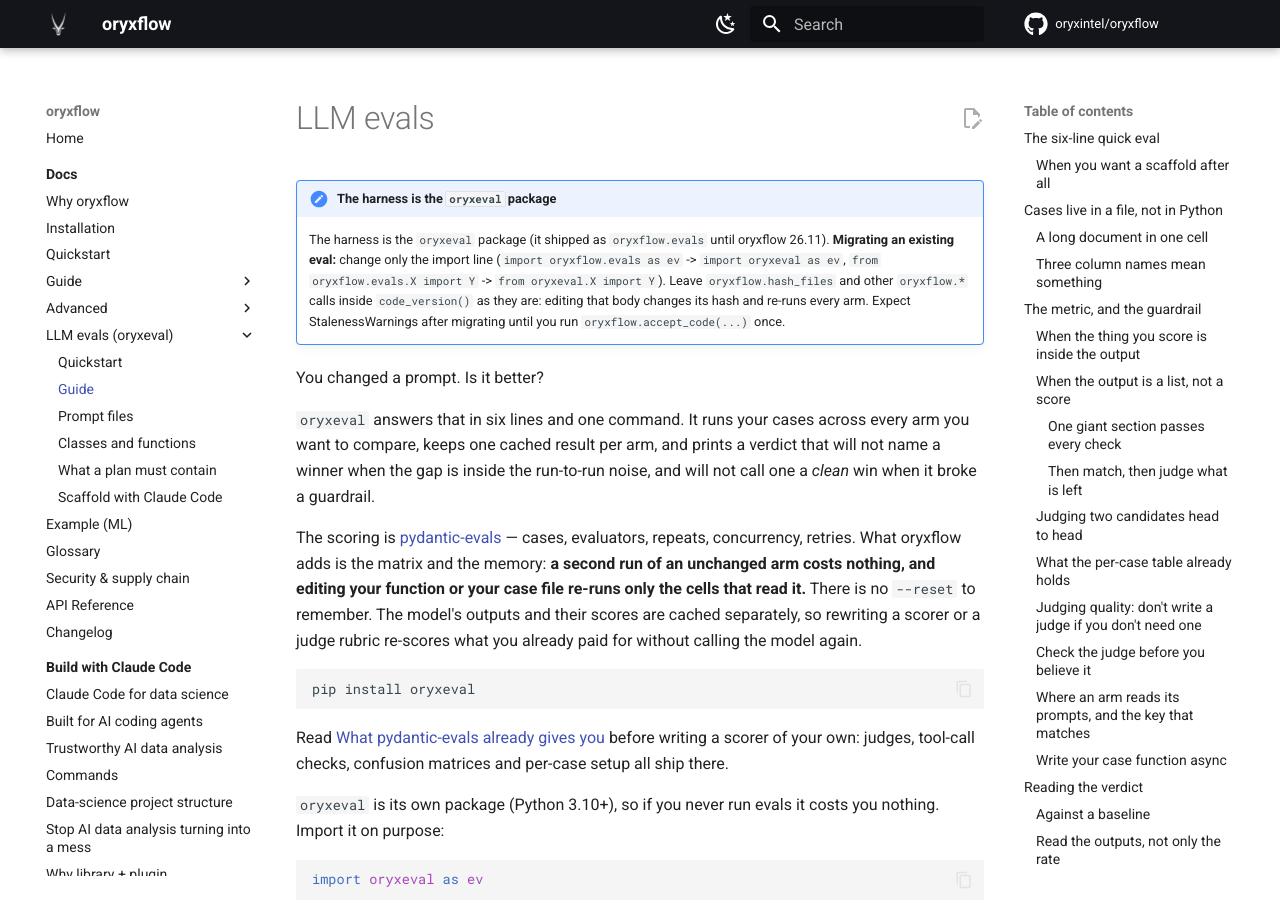
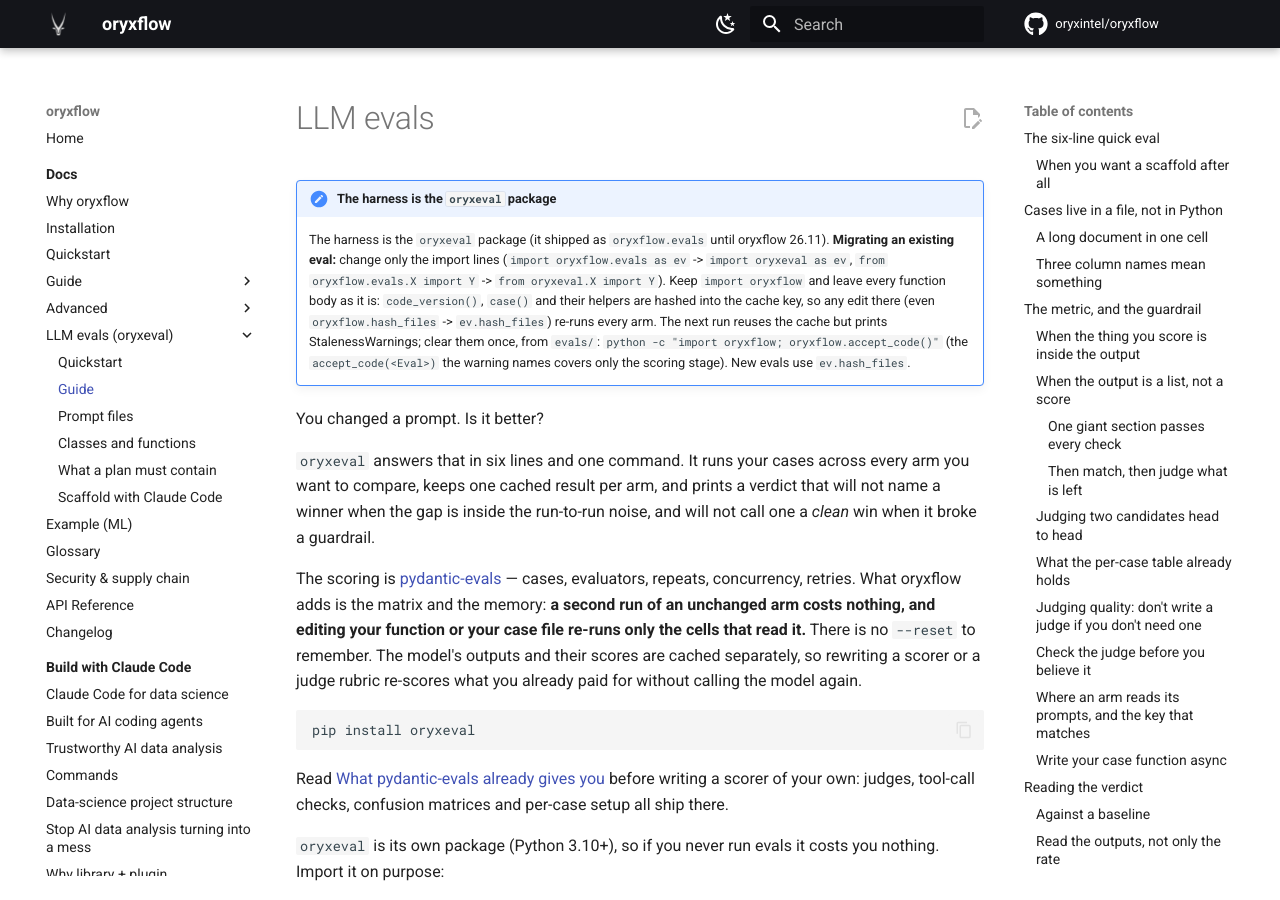
Before and after one commit to oryxintel/oryxflow, an MkDocs documentation site: the page built from docs/docs/llm-evals.md, in a window 1280 px wide and 900 px high. Built offline with MkDocs 1.6.1 and Material for MkDocs 9.7.7, drawn with Linux system fonts in a browser that asks for light colours; comment, search, counter and statistics services are not loaded.

Commit message:
Tighten the oryxeval migration advice and pin the strip_docstrings output
Migration texts say to change only the import lines, keep every hashed function body, and clear the StalenessWarnings once with a bare oryxflow.accept_code() (verified on the Task 11 gate: 0 new calls, 0 warnings). The contract test pins strip_docstrings output and covers oryxflow.parameter and settings.dir/dirpath.

Co-Authored-By: Claude Opus 5.5 <noreply@anthropic.com>

```diff
--- a/docs/docs/llm-evals.md
+++ b/docs/docs/llm-evals.md
@@ -8,11 +8,14 @@ description: Run an LLM eval as a cached parameter sweep — one cached cell per
 !!! note "The harness is the `oryxeval` package"
 
     The harness is the `oryxeval` package (it shipped as `oryxflow.evals` until oryxflow 26.11).
-    **Migrating an existing eval:** change only the import line (`import oryxflow.evals as ev` ->
-    `import oryxeval as ev`, `from oryxflow.evals.X import Y` -> `from oryxeval.X import Y`). Leave
-    `oryxflow.hash_files` and other `oryxflow.*` calls inside `code_version()` as they are: editing
-    that body changes its hash and re-runs every arm. Expect StalenessWarnings after migrating until
-    you run `oryxflow.accept_code(...)` once.
+    **Migrating an existing eval:** change only the import lines (`import oryxflow.evals as ev` ->
+    `import oryxeval as ev`, `from oryxflow.evals.X import Y` -> `from oryxeval.X import Y`). Keep
+    `import oryxflow` and leave every function body as it is: `code_version()`, `case()` and their
+    helpers are hashed into the cache key, so any edit there (even `oryxflow.hash_files` ->
+    `ev.hash_files`) re-runs every arm. The next run reuses the cache but prints StalenessWarnings;
+    clear them once, from `evals/`: `python -c "import oryxflow; oryxflow.accept_code()"` (the
+    `accept_code(<Eval>)` the warning names covers only the scoring stage). New evals use
+    `ev.hash_files`.
 
 You changed a prompt. Is it better?
 
```
Also changed, not shown: CHANGELOG.md (+1 -2 lines), CLAUDE.md (+3 -1 lines), docs/docs/claude-plugin/evals.md (+1 -1 lines), 1 other file.
